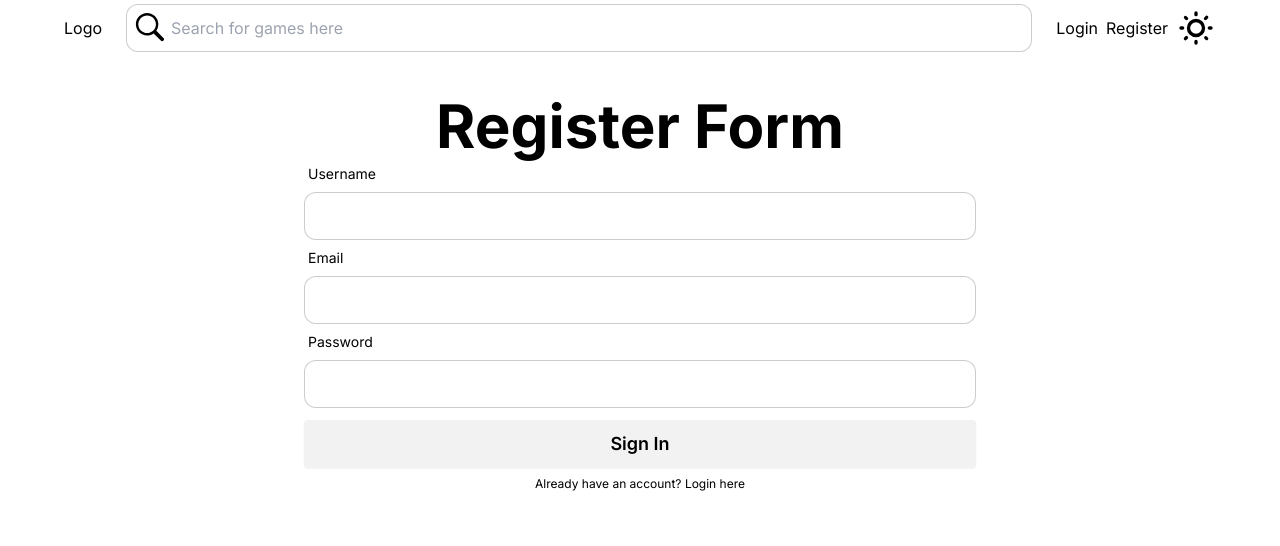
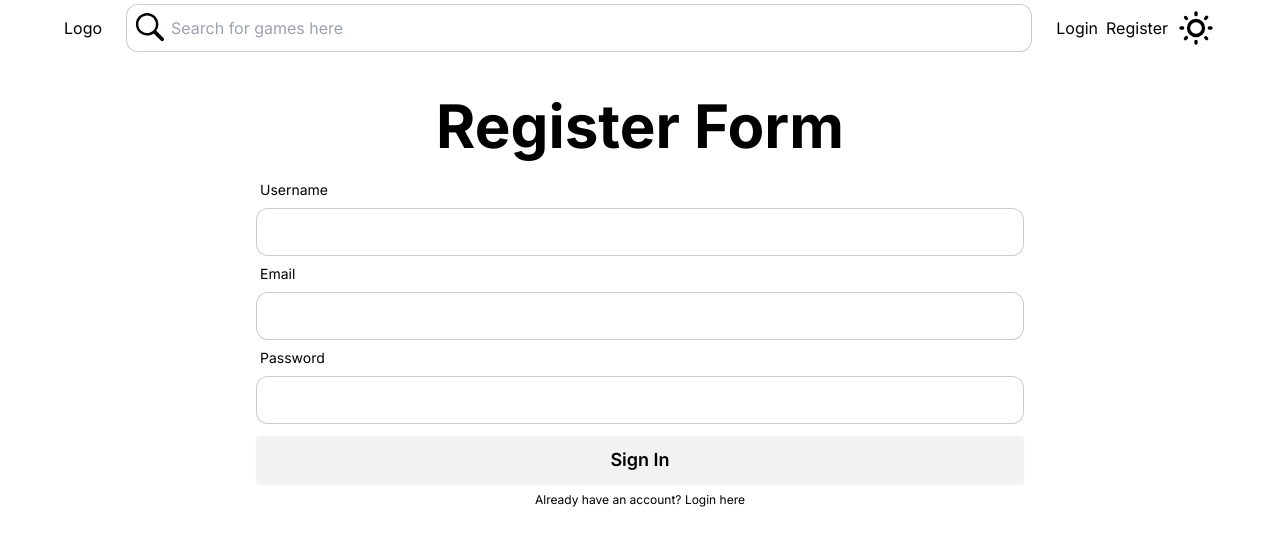
Before and after one commit to Paw565pl/gameshop, a Next.js app: page /register in a window 1280 px wide. Shown: the top 546 px of the page. Built offline with nearby package versions, Linux system fonts and the light colour scheme.

Commit message:
style: better spacing and simple width

```diff
--- a/app/login/components/LoginForm.tsx
+++ b/app/login/components/LoginForm.tsx
@@ -21,13 +21,13 @@ const initialValues: LoginFormValues = {
 const LoginForm = () => {
   return (
     <>
-      <h3 className="text-center text-6xl font-bold">Login Form</h3>
+      <h1 className="mb-4 text-center text-6xl font-bold">Login Form</h1>
       <Formik
         initialValues={initialValues}
         validationSchema={validationSchema}
         onSubmit={() => {}}
       >
-        <Form className="lg:px-30 w-full xl:px-60">
+        <Form className="mx-auto sm:w-2/3">
           {/* eslint-disable-next-line jsx-a11y/label-has-associated-control */}
           <label className="form-control w-full">
             <div className="label">
--- a/app/register/components/RegisterForm.tsx
+++ b/app/register/components/RegisterForm.tsx
@@ -23,13 +23,13 @@ const initialValues: RegisterFormValues = {
 const RegisterForm = () => {
   return (
     <>
-      <h3 className="text-center text-6xl font-bold">Register Form</h3>
+      <h1 className="mb-4 text-center text-6xl font-bold">Register Form</h1>
       <Formik
         initialValues={initialValues}
         validationSchema={validationSchema}
         onSubmit={() => {}}
       >
-        <Form className="lg:px-30 w-full xl:px-60">
+        <Form className="mx-auto sm:w-2/3">
           {/* eslint-disable-next-line jsx-a11y/label-has-associated-control */}
           <label className="form-control w-full">
             <div className="label">
```
